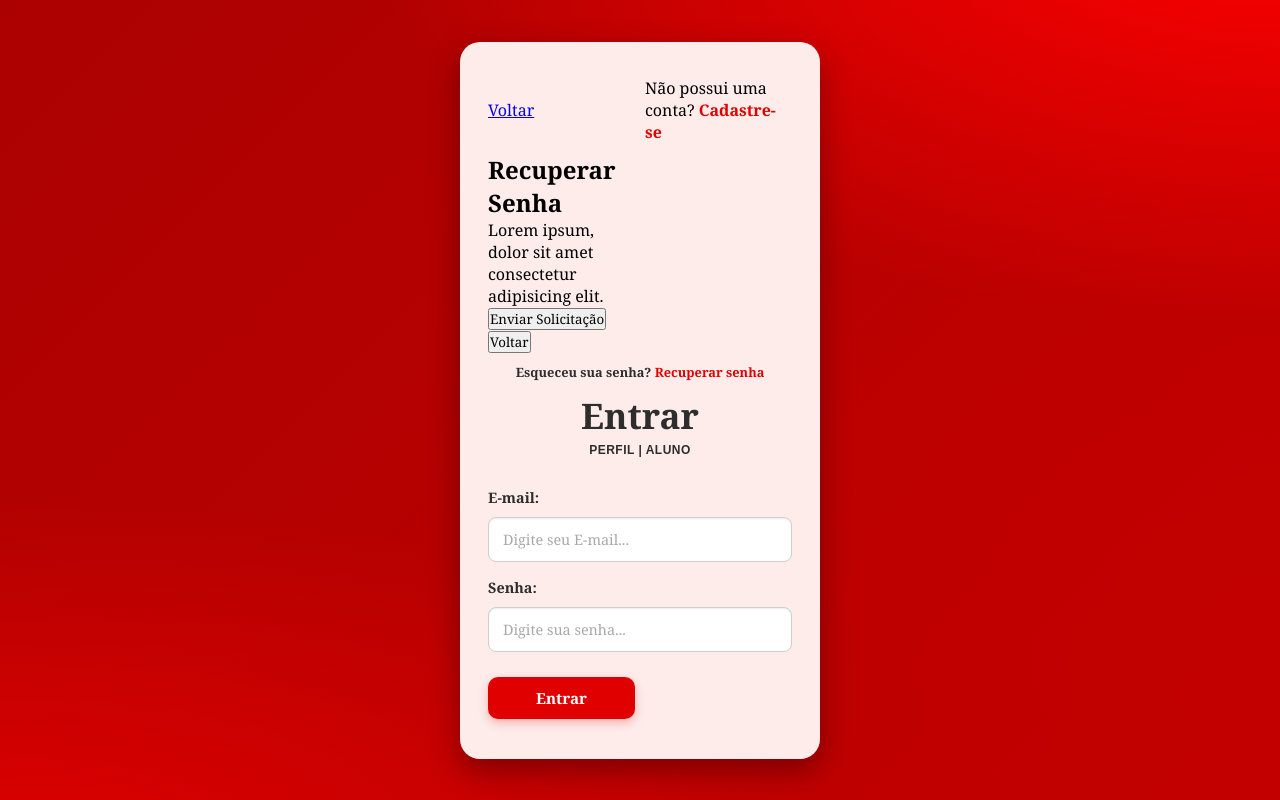
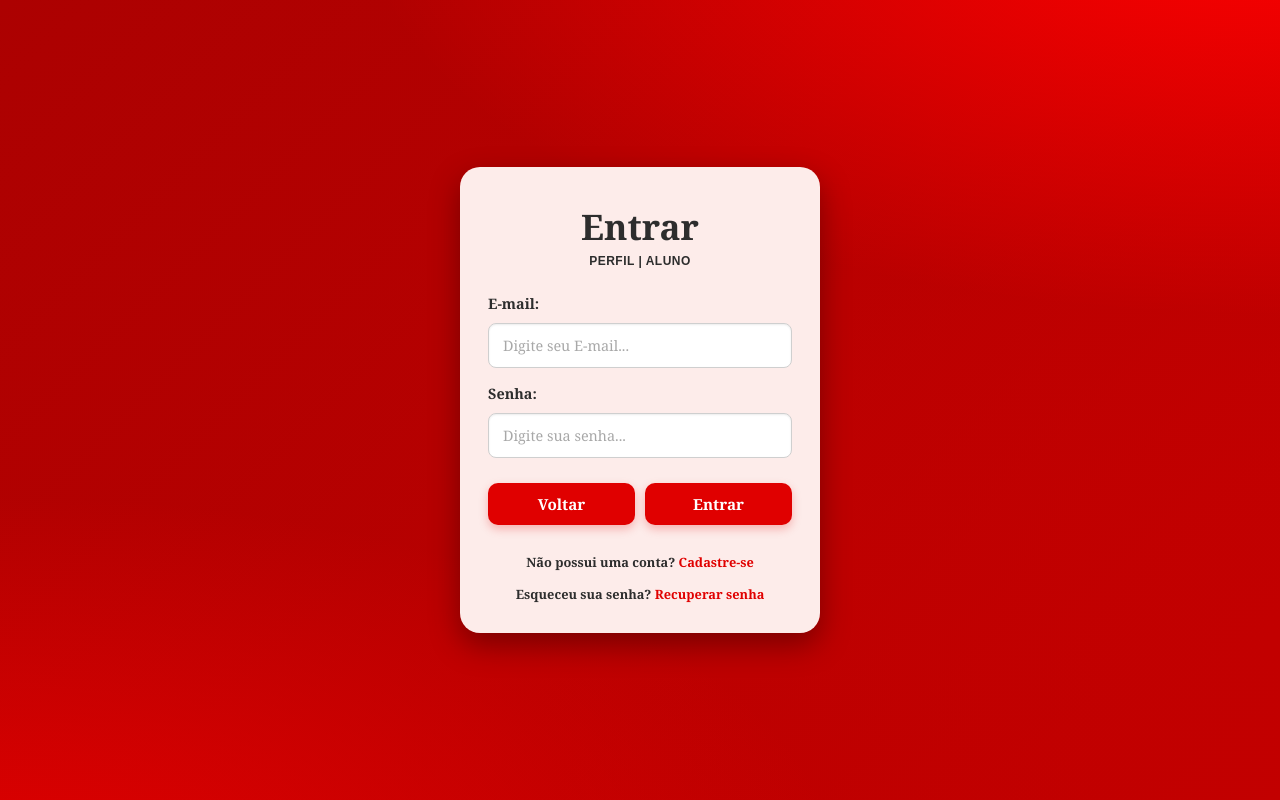
Before and after one commit to Localiza-Mais-603/localiza-mais-senai, a Flask app: page /login/usuario in a window 1280 px wide. Run offline with Flask 3, Linux system fonts and the light colour scheme.

Commit message:
style: alterando estilos da pagina de login

```diff
--- a/app.py
+++ b/app.py
@@ -24,7 +24,7 @@ def pag_login_aluno():
 
         if usuario:
 
-            session["usuario_email"] = usuario["email"]
+            session["usuario"] = usuario
 
             return redirect(url_for("pag_inicial_usuario"))
         else:
--- a/static/css/login_usuario.css
+++ b/static/css/login_usuario.css
@@ -54,7 +54,7 @@ body {
     border-radius: 20px;
     box-shadow: 0 12px 30px rgba(0, 0, 0, 0.35);
 
-    /* Grid de 2 colunas */
+    /* Grelha de 2 colunas */
     display: grid;
     grid-template-columns: 1fr 1fr;
     gap: 10px;
@@ -62,7 +62,7 @@ body {
     position: relative;
 }
 
-/* Permite que os containers internos compartilhem do mesmo Grid */
+/* Permite que os contentores internos partilhem da mesma grelha */
 .container-form,
 .container-form form,
 .container-go-back {
@@ -74,7 +74,7 @@ body {
     grid-column: 1 / -1;
     order: 1;
     text-align: center;
-    margin-bottom: 15px;
+    margin-bottom: 10px;
 }
 
 .container-header h1 {
@@ -91,6 +91,15 @@ body {
     font-weight: bold;
     letter-spacing: 0.5px;
     text-transform: uppercase;
+}
+
+/* Mensagem de Erro (caso exista) */
+.container-form > p {
+    grid-column: 1 / -1;
+    order: 1;
+    font-size: 0.85rem;
+    font-weight: bold;
+    margin-bottom: 5px;
 }
 
 /* Campos do Formulário - Ordem 2 a 5 */
@@ -131,28 +140,30 @@ input#senha { order: 5; }
 }
 
 /* ==========================================================================
-   BOTÕES "ENTRAR" E "VOLTAR" (Lado a Lado) - Ordem 6
+   BOTÕES NA MESMA LINHA (Força a mesma linha grid-row: 6)
    ========================================================================== */
 
-/* Coluna 1: Botão Entrar */
-form .botao {
+/* Coluna 1: Link Voltar (Esquerda) */
+.container-login > a:not(.link-secundario) {
     grid-column: 1;
+    grid-row: 6;
     order: 6;
     margin-top: 15px;
     margin-bottom: 10px;
 }
 
-/* Coluna 2: Link Voltar estilizado como botão */
-.container-go-back > a:not(.link-secundario) {
+/* Coluna 2: Botão Entrar (Direita) */
+.container-form form .botao {
     grid-column: 2;
+    grid-row: 6;
     order: 6;
     margin-top: 15px;
     margin-bottom: 10px;
 }
 
-/* Estilação unificada para o botão "Entrar" e o link "Voltar" */
+/* Estilização unificada para o botão "Entrar" e o link "Voltar" */
 .botao,
-.container-go-back > a:not(.link-secundario) {
+.container-login > a:not(.link-secundario) {
     height: 42px;
     width: 100%;
     background-color: var(--vermelho-escuro);
@@ -174,37 +185,34 @@ form .botao {
 }
 
 .botao:hover,
-.container-go-back > a:not(.link-secundario):hover {
+.container-login > a:not(.link-secundario):hover {
     background-color: var(--vermelho-profundo);
     box-shadow: 0 6px 14px rgba(172, 1, 1, 0.35);
 }
 
 .botao:active,
-.container-go-back > a:not(.link-secundario):active {
+.container-login > a:not(.link-secundario):active {
     transform: scale(0.97);
 }
 
-/* ==========================================================================
-   LINKS DE NAVEGAÇÃO (Abaixo dos Botões) - Ordem 7 e 8
-   ========================================================================== */
-
-.container-go-back p {
+/* Links de navegação do rodapé */
+.container-login > p {
     grid-column: 1 / -1;
+    order: 7;
     text-align: center;
     font-size: 0.8rem;
     color: var(--preto);
     font-weight: bold;
-}
-
-/* Texto 1: Cadastre-se */
-.container-form .container-go-back:nth-of-type(1) p {
-    order: 7;
     margin-top: 8px;
 }
 
-/* Texto 2: Recuperar senha */
-.container-form .container-go-back:nth-of-type(2) p {
+.container-go-back p {
+    grid-column: 1 / -1;
     order: 8;
+    text-align: center;
+    font-size: 0.8rem;
+    color: var(--preto);
+    font-weight: bold;
     margin-top: 4px;
 }
 
@@ -220,12 +228,9 @@ form .botao {
     text-decoration: underline;
 }
 
-/* ==========================================================================
-   POPUP DE RECUPERAR SENHA (Estrutura Modal)
-   ========================================================================== */
-
-.container-go-back > div {
-    display: none; /* Altere para 'flex' via JS para exibir */
+/* Janela Modal de Recuperação de Senha */
+.container-login > div:not([class]) {
+    display: none;
     position: fixed;
     top: 50%;
     left: 50%;
@@ -243,24 +248,24 @@ form .botao {
     gap: 12px;
 }
 
-.container-go-back > div h2 {
+.container-login > div:not([class]) h2 {
     font-size: 1.3rem;
     color: var(--preto);
 }
 
-.container-go-back > div p {
+.container-login > div:not([class]) p {
     font-size: 0.85rem;
     color: var(--preto);
     font-weight: normal;
     margin: 0;
 }
 
-.container-go-back > div a {
+.container-login > div:not([class]) a {
     width: 100%;
     text-decoration: none;
 }
 
-.container-go-back > div button {
+.container-login > div:not([class]) button {
     width: 100%;
     height: 38px;
     border: none;
@@ -274,6 +279,6 @@ form .botao {
     transition: background-color 0.2s ease;
 }
 
-.container-go-back > div button:hover {
+.container-login > div:not([class]) button:hover {
     background-color: var(--vermelho-profundo);
 }
--- a/templates/login-usuario.html
+++ b/templates/login-usuario.html
@@ -49,7 +49,7 @@
 
             <a href=""><button>Enviar Solicitação</button></a>
 
-            <a href=""><button>Voltar</button></a>
+
         </div>
 
         <div class="container-go-back">
```
